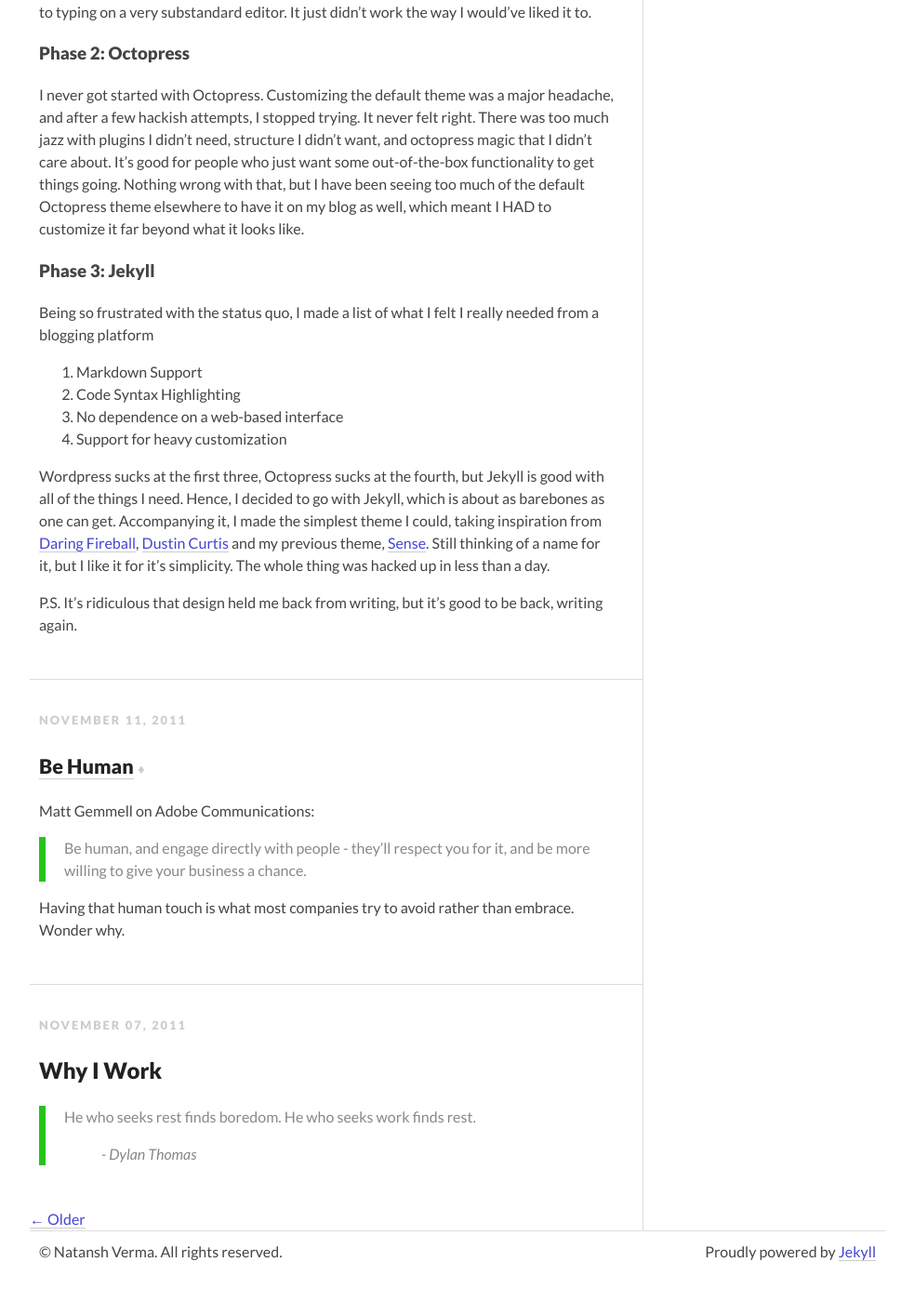
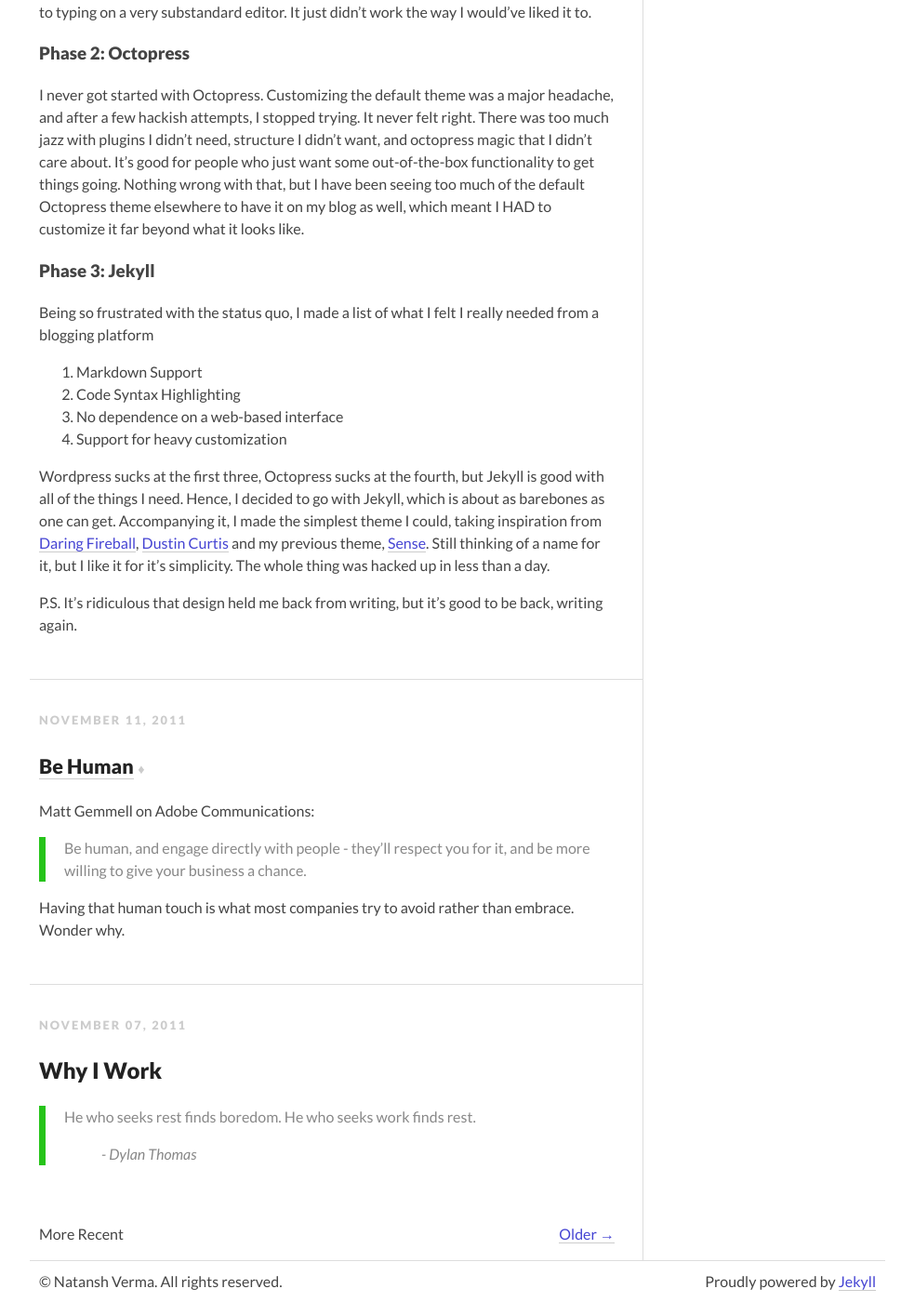
Before and after one commit to natansh/natansh.github.com, a Jekyll site: the page built from index.html, in a window 1280 px wide and 1400 px high, scrolled down 8162 px. Shown: the whole window at 93% size, without its empty margins (148-1131 px from the left). Built offline with Jekyll 4.4.1, drawn with Linux system fonts in a browser that asks for light colours; the list of posts is cut into pages by our own code; before the commit the page ends 9530 px from its top, so only the background shows below that.

Commit message:
Fixed Pagination.

```diff
--- a/css/style.css
+++ b/css/style.css
@@ -387,9 +387,18 @@
   font-size: 1.3 em;
 }
 
-.archive-entry a {
+.pagination {
+  padding-left: 10px;
+  padding-right: 30px;
 }
 
+.previous {
+  float: left;
+}
+
+.next {
+  float: right;
+}
 
 
 
--- a/index.html
+++ b/index.html
@@ -6,12 +6,30 @@
   {% for post in paginator.posts %}
     {% include post.html %}
   {% endfor %}
-  <div class="pagination">
+
+  <div id="post-pagination" class="pagination">
+    {% if paginator.previous_page %}
+      <p class="previous">
+        {% if paginator.previous_page == 1 %}
+          <a href="/">&larr; More Recent</a>
+        {% else %}
+          <a href="/page{{paginator.previous_page}}">&larr; More Recent</a>
+        {% endif %}
+      </p>
+    {% else %}
+      <p class="previous disabled">
+        <span>More Recent</span>
+      </p>
+    {% endif %}
+
     {% if paginator.next_page %}
-      <a class="prev" href="{{paginator.next_page}}">&larr; Older</a>
-    {% endif %}
-    {% if paginator.previous_page %}
-    <a class="next" href="{{paginator.previous_page}}">Newer &rarr;</a>
+      <p class="next">
+        <a href="/page{{paginator.next_page}}">Older &rarr;</a>
+      </p>
+    {% else %}
+      <p class="next disabled">
+        <span>Older</span>
+      </p>
     {% endif %}
   </div>
 </div>
```
